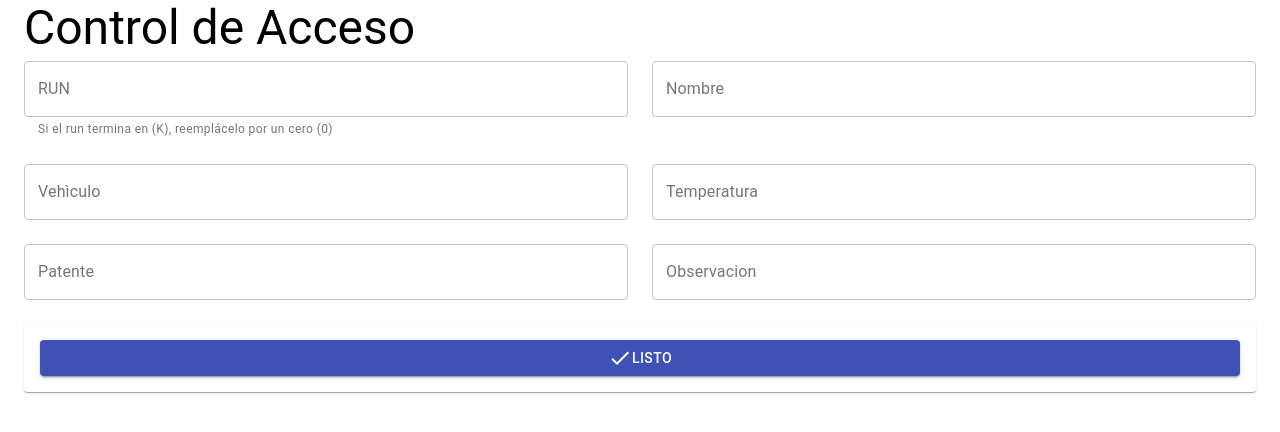
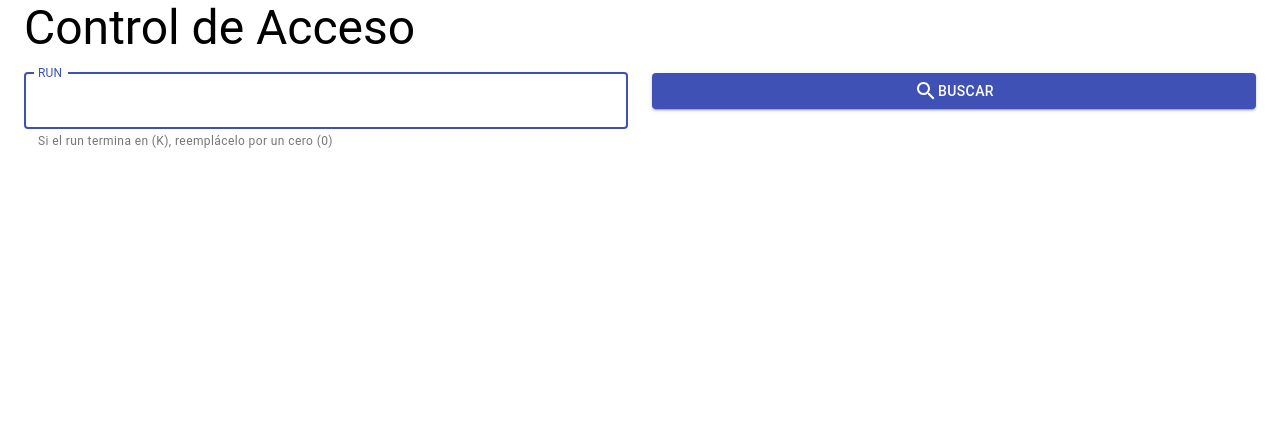
Before and after one commit to junder79/react-control-acceso-web, a React (Create React App) app: page / in a window 1280 px wide. Shown: the top 432 px of the page. Built offline with nearby package versions, Linux system fonts and the light colour scheme.

Commit message:
función cortar rut qr

```diff
--- a/src/views/formulario.js
+++ b/src/views/formulario.js
@@ -1,15 +1,14 @@
 
-import React, { useState } from 'react';
+import React, { useState, useCallback } from 'react';
 import FormControl from '@material-ui/core/FormControl';
-import Input from '@material-ui/core/Input';
-import InputLabel from '@material-ui/core/InputLabel';
-import FormHelperText from '@material-ui/core/FormHelperText';
 import { Grid, makeStyles, Button, Typography, Paper, TextField } from '@material-ui/core';
 import SearchIcon from '@material-ui/icons/Search';
 import DoneIcon from '@material-ui/icons/Done';
 
 
 function Formulario() {
+
+    const [rut, guardarRut] = useState('');
 
     const useStyles = makeStyles((theme) => ({
         root: {
@@ -46,74 +45,33 @@ function Formulario() {
         event.preventDefault();
         console.log("DATOS" + JSON.stringify(datosForm));
     }
+
+    const [mostrarFormulario, setMostrarFormulario] = useState(false);
+
+    const escaneoRut = (rutString) => {
+        const rutInput = rutString.run;
+        if(rutInput.length > 20){
+            const string = rutInput.split('=', 2)[1];
+            const rut = string.split('&', 1)[0];
+            guardarRut(rut);
+            //getUsuario(rut);
+        }else{
+            guardarRut(rutInput);
+        }
+        console.log(rut)
+    }
+
+    const handleOnChange = useCallback(event => {
+        const { name, value } = event.target;
+        guardarRut({ ...rut, [name]: value });
+        escaneoRut({ ...rut, [name]: value });
+      });
+
     return (
         <>
             <Typography variant="h3" gutterBottom>
                 Control de Acceso
             </Typography>
-            <Grid container spacing={3} direction="row">
-                {/* <form onSubmit={agregarAcceso}>
-
-                    <Grid item xs={6} >
-                        <FormControl>
-                            <InputLabel htmlFor="run">RUN</InputLabel>
-                            <Input id="run" name="run" aria-describedby="my-helper-run" onChange={valorInputs} />
-                            <FormHelperText id="my-helper-run">Si el run termina en (K), reemplácelo por un cero (0)</FormHelperText>
-                        </FormControl>
-
-                    </Grid>
-                    <Grid item xs={6}>
-                        <FormControl>
-                            <InputLabel htmlFor="nombre">Nombre</InputLabel>
-                            <Input id="nombre" name="nombre" onChange={valorInputs} />
-                        </FormControl>
-                    </Grid>
-
-
-                    <Grid item xs={6}>
-                        <FormControl>
-                            <InputLabel htmlFor="vehiculo">Vehículo</InputLabel>
-                            <Input id="vehiculo" name="vehiculo" onChange={valorInputs} />
-                        </FormControl>
-                    </Grid>
-                    <Grid item xs={6}>
-                        <FormControl>
-                            <InputLabel htmlFor="temperatura">Temperatura</InputLabel>
-                            <Input id="temperatura" name="temperatura" onChange={valorInputs} />
-                        </FormControl>
-                    </Grid>
-                    <Grid item xs={6}>
-                        <FormControl>
-                            <InputLabel htmlFor="patente">Patente</InputLabel>
-                            <Input id="patente" name="patente" onChange={valorInputs} />
-                        </FormControl>
-                    </Grid>
-                    <Grid item xs={6}>
-                        <FormControl>
-                            <InputLabel htmlFor="observaciones">Observaciones</InputLabel>
-                            <Input
-                                id="observaciones"
-                                multiline
-                                rows={4} onChange={valorInputs} name="observacion" />
-                        </FormControl>
-
-
-                    </Grid>
-
-                    <Button type="submit" variant="contained" color="primary">
-                        <SearchIcon />   BUSCAR
-
-</Button>
-                    <Button variant="contained" color="primary">
-                        <DoneIcon />
-                LISTO
-                </Button>
-
-                </form> */}
-
-
-
-            </Grid>
 
             <div className={classes.root}>
                 <Grid container spacing={3}>
@@ -129,11 +87,15 @@ function Formulario() {
                                 name="run"
                                 helperText="Si el run termina en (K), reemplácelo por un cero (0)"
                                 variant="outlined"
-                                onChange={valorInputs}
+                                value={rut}
+                                onChange={handleOnChange}
+                                autoFocus={true}
                             />
                         </FormControl>
 
                     </Grid>
+                    {mostrarFormulario ?
+                        <>
                             <Grid item xs={6}>
 
                                 <FormControl fullWidth >
@@ -213,8 +175,18 @@ function Formulario() {
                                     </FormControl>
                                 </Paper>
                             </Grid>
+                        </>
+                        : <Grid item xs={6}>
 
-                    {/* </form> */}
+                            <FormControl fullWidth >
+                                <Button type="submit" variant="contained" color="primary">
+                                    <SearchIcon />
+                                    BUSCAR
+                                </Button>
+                            </FormControl>
+
+                    </Grid> }
+
                 </Grid>
 
             </div>
```
Lines whose indentation alone changed are shown as unchanged.
